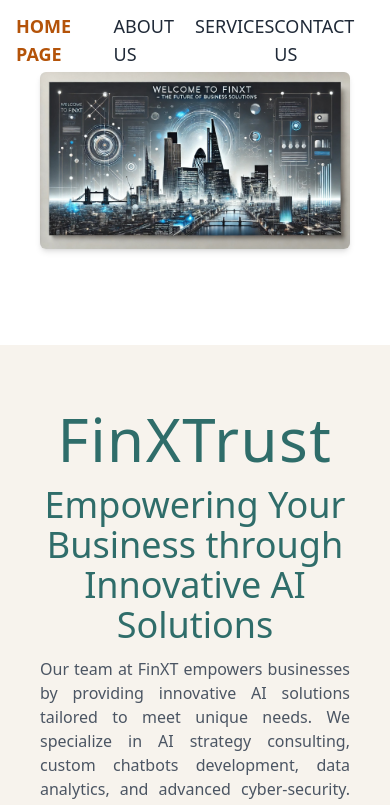
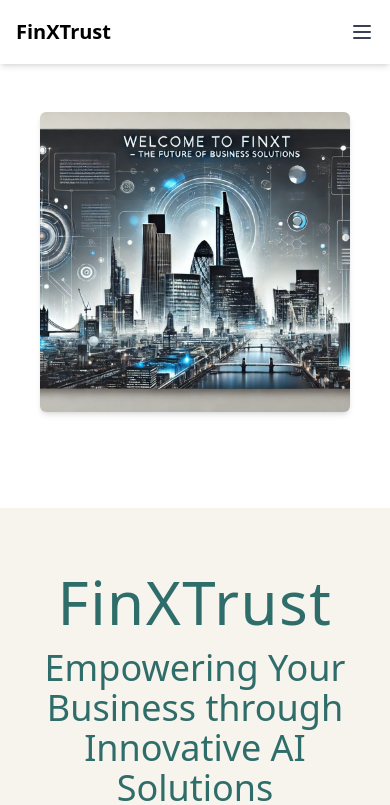
Before and after one commit to AishuVj/finxt-website, a Next.js app: page / in a window 390 px wide. Shown: the top 805 px of the page. Built offline with nearby package versions, Linux system fonts and the light colour scheme.

Commit message:
changing the header for small screens

```diff
--- a/components/Header.js
+++ b/components/Header.js
@@ -1,9 +1,10 @@
-
+import { useState } from 'react';
 import Link from 'next/link';
 import { usePathname } from 'next/navigation';
 
 export default function Header() {
   const pathname = usePathname();
+  const [isOpen, setIsOpen] = useState(false);
 
   const navItems = [
     { href: '/', label: 'Home Page' },
@@ -13,28 +14,49 @@
   ];
 
   return (
-    <header className="bg-white  w-full z-50 top-0 h-6">
-      <div className="max-w-[1100px]  mx-auto px-4">
-        <nav className="flex justify-center py-3">
-        <ul className="flex  justify-between w-full text-lg font-medium text-gray-800">
+    <header className="bg-white w-full z-50 top-0 shadow-md">
+      <div className="max-w-[1100px] mx-auto px-4 flex justify-between items-center h-16">
+        <h1 className="text-xl font-bold">FinXTrust</h1>
+
+        {/* Hamburger Icon */}
+        <button
+          className="lg:hidden text-gray-700 focus:outline-none"
+          onClick={() => setIsOpen(!isOpen)}
+        >
+          <svg className="w-6 h-6" fill="none" stroke="currentColor" viewBox="0 0 24 24">
+            <path strokeLinecap="round" strokeLinejoin="round" strokeWidth="2"
+              d="M4 6h16M4 12h16M4 18h16" />
+          </svg>
+        </button>
+
+        {/* Desktop Menu */}
+        <nav className="hidden lg:flex space-x-8 text-gray-800 text-lg font-medium">
           {navItems.map((item) => (
-              <li key={item.href}>
-                <Link href={item.href}>
-                  <span
-                    className={`cursor-pointer uppercase transition duration-300 ${
-                      pathname === item.href
-                        ? 'text-amber-700 font-bold'
-                        : 'hover:text-amber-700'
-                    }`}
-                  >
+            <Link key={item.href} href={item.href}>
+              <span className={`cursor-pointer uppercase transition duration-300 ${
+                pathname === item.href ? 'text-amber-700 font-bold' : 'hover:text-amber-700'
+              }`}>
                 {item.label}
               </span>
             </Link>
-              </li>
           ))}
-          </ul>
         </nav>
       </div>
+
+      {/* Mobile Menu */}
+      {isOpen && (
+        <nav className="lg:hidden bg-white px-4 pb-4 space-y-2">
+          {navItems.map((item) => (
+            <Link key={item.href} href={item.href}>
+              <span className={`block py-2 uppercase text-gray-800 ${
+                pathname === item.href ? 'text-amber-700 font-bold' : 'hover:text-amber-700'
+              }`}>
+                {item.label}
+              </span>
+            </Link>
+          ))}
+        </nav>
+      )}
     </header>
   );
 }
--- a/components/HeroSection.js
+++ b/components/HeroSection.js
@@ -4,8 +4,8 @@
     <section className="px-10 pt-10">
         <img
          src="/images/MainPicture.jpg"
-
-         className="w-full h-auto object-contain rounded-md shadow-md"
+         alt="Hero"
+         className="w-full h-[300px] object-cover rounded-md shadow-md"
         />
 
     </section>
```
Lines whose indentation alone changed are shown as unchanged.
